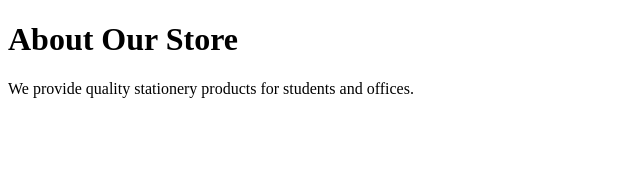
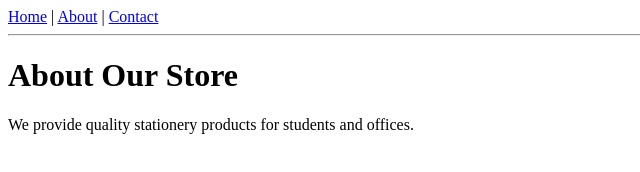
Before and after one commit to SSShetty2005/stationery-website, a plain HTML site: page about.html in a window 1280 px wide. Shown: the whole page, without its empty margins (0-640 px from the left). Drawn offline with Linux system fonts and the light colour scheme.

Commit message:
Add navigation links to about.html

```diff
--- a/about.html
+++ b/about.html
@@ -4,6 +4,11 @@
     <title>About Us</title>
 </head>
 <body>
+    <a href="index.html">Home</a> |
+   <a href="about.html">About</a> |
+   <a href="contact.html">Contact</a>
+<hr>
+
     <h1>About Our Store</h1>
     <p>We provide quality stationery products for students and offices.</p>
 </body>
```
